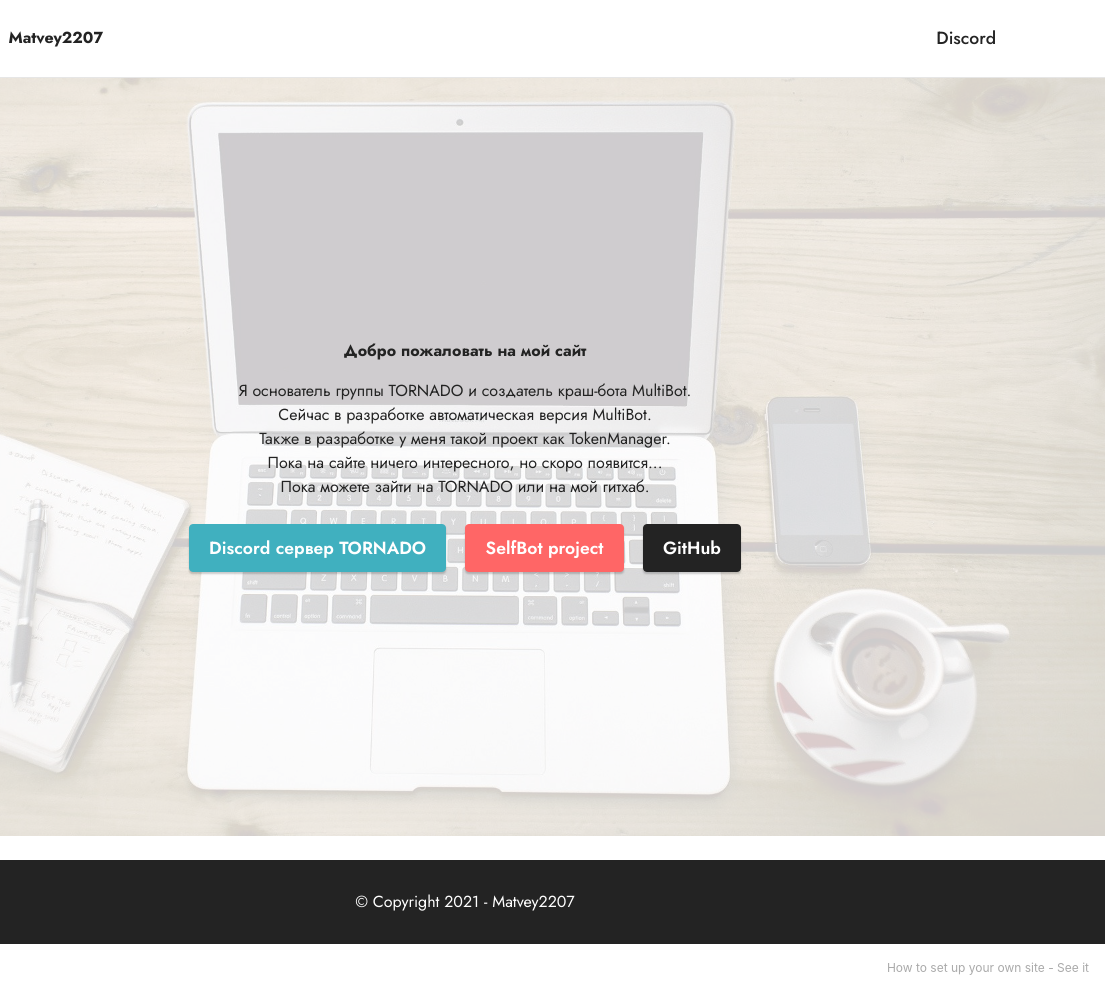
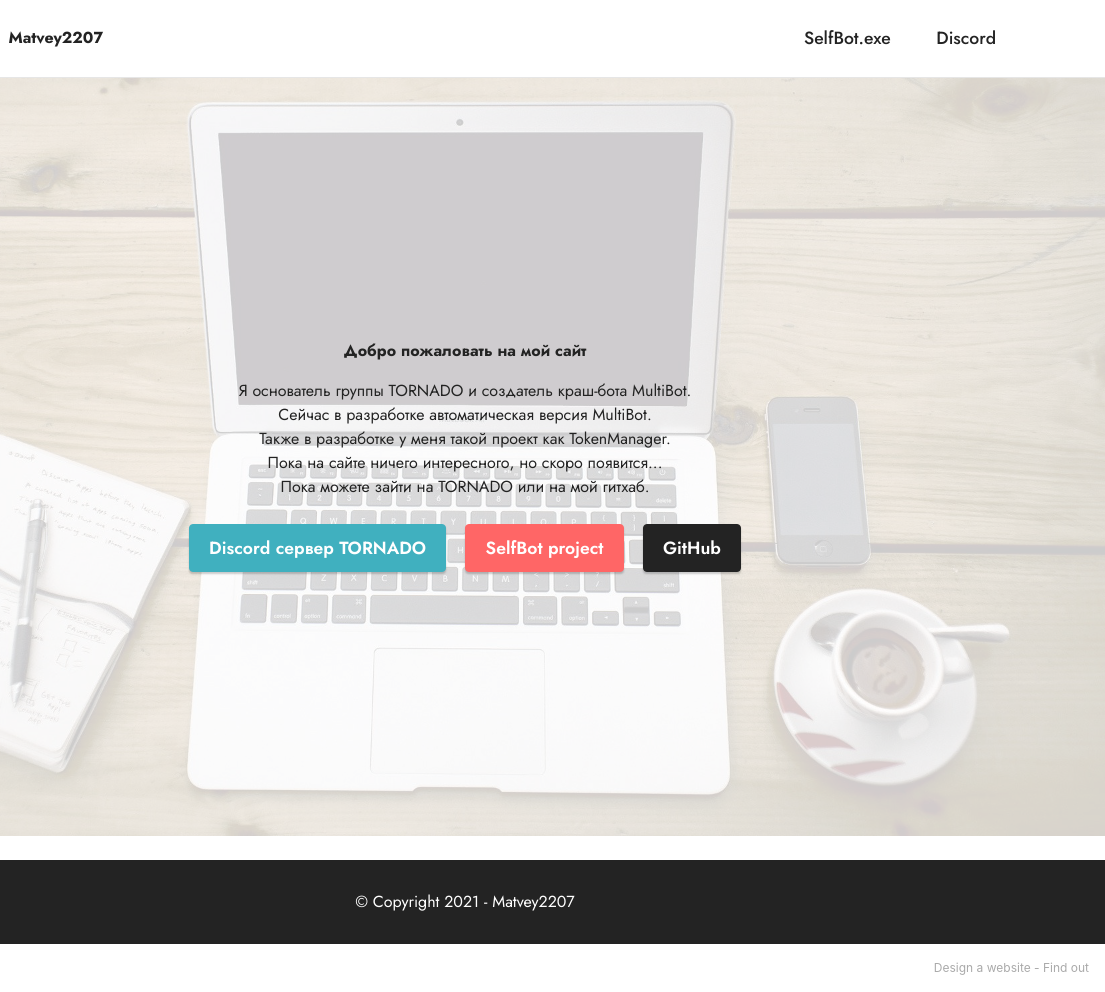
Before and after one commit to 2207-code/2207-code.github.io, a plain HTML site: page index.html in a window 1280 px wide. Shown: the full height of the page, 175-1280 px from the left. Drawn offline with Linux system fonts and the light colour scheme.

Commit message:
Add files via upload

```diff
--- a/index.html
+++ b/index.html
@@ -47,7 +47,7 @@
                 </div>
             </button>
             <div class="collapse navbar-collapse" id="navbarSupportedContent">
-                <ul class="navbar-nav nav-dropdown nav-right" data-app-modern-menu="true"><li class="nav-item"><a class="nav-link link text-black text-primary display-4" href="https://discord.gg/9vX6NPw47Y">Discord</a></li></ul>
+                <ul class="navbar-nav nav-dropdown nav-right" data-app-modern-menu="true"><li class="nav-item"><a class="nav-link link text-black text-primary display-4" href="selfbot.html">SelfBot.exe</a></li><li class="nav-item"><a class="nav-link link text-black text-primary display-4" href="https://discord.gg/9vX6NPw47Y">Discord</a></li></ul>
 
 
             </div>
@@ -88,7 +88,7 @@
             </div>
         </div>
     </div>
-</section><section style="background-color: #fff; font-family: -apple-system, BlinkMacSystemFont, 'Segoe UI', 'Roboto', 'Helvetica Neue', Arial, sans-serif; color:#aaa; font-size:12px; padding: 0; align-items: center; display: flex;"><a href="https://mobirise.site/z" style="flex: 1 1; height: 3rem; padding-left: 1rem;"></a><p style="flex: 0 0 auto; margin:0; padding-right:1rem;">How to set up your own site - <a href="https://mobirise.site/x" style="color:#aaa;">See it</a></p></section><script src="assets/web/assets/jquery/jquery.min.js"></script>  <script src="assets/popper/popper.min.js"></script>  <script src="assets/tether/tether.min.js"></script>  <script src="assets/bootstrap/js/bootstrap.min.js"></script>  <script src="assets/smoothscroll/smooth-scroll.js"></script>  <script src="assets/parallax/jarallax.min.js"></script>  <script src="assets/dropdown/js/nav-dropdown.js"></script>  <script src="assets/dropdown/js/navbar-dropdown.js"></script>  <script src="assets/touchswipe/jquery.touch-swipe.min.js"></script>  <script src="assets/theme/js/script.js"></script>
+</section><section style="background-color: #fff; font-family: -apple-system, BlinkMacSystemFont, 'Segoe UI', 'Roboto', 'Helvetica Neue', Arial, sans-serif; color:#aaa; font-size:12px; padding: 0; align-items: center; display: flex;"><a href="https://mobirise.site/w" style="flex: 1 1; height: 3rem; padding-left: 1rem;"></a><p style="flex: 0 0 auto; margin:0; padding-right:1rem;">Design a website - <a href="https://mobirise.site/v" style="color:#aaa;">Find out</a></p></section><script src="assets/web/assets/jquery/jquery.min.js"></script>  <script src="assets/popper/popper.min.js"></script>  <script src="assets/tether/tether.min.js"></script>  <script src="assets/bootstrap/js/bootstrap.min.js"></script>  <script src="assets/smoothscroll/smooth-scroll.js"></script>  <script src="assets/parallax/jarallax.min.js"></script>  <script src="assets/dropdown/js/nav-dropdown.js"></script>  <script src="assets/dropdown/js/navbar-dropdown.js"></script>  <script src="assets/touchswipe/jquery.touch-swipe.min.js"></script>  <script src="assets/theme/js/script.js"></script>
 
 
 </body>
```
